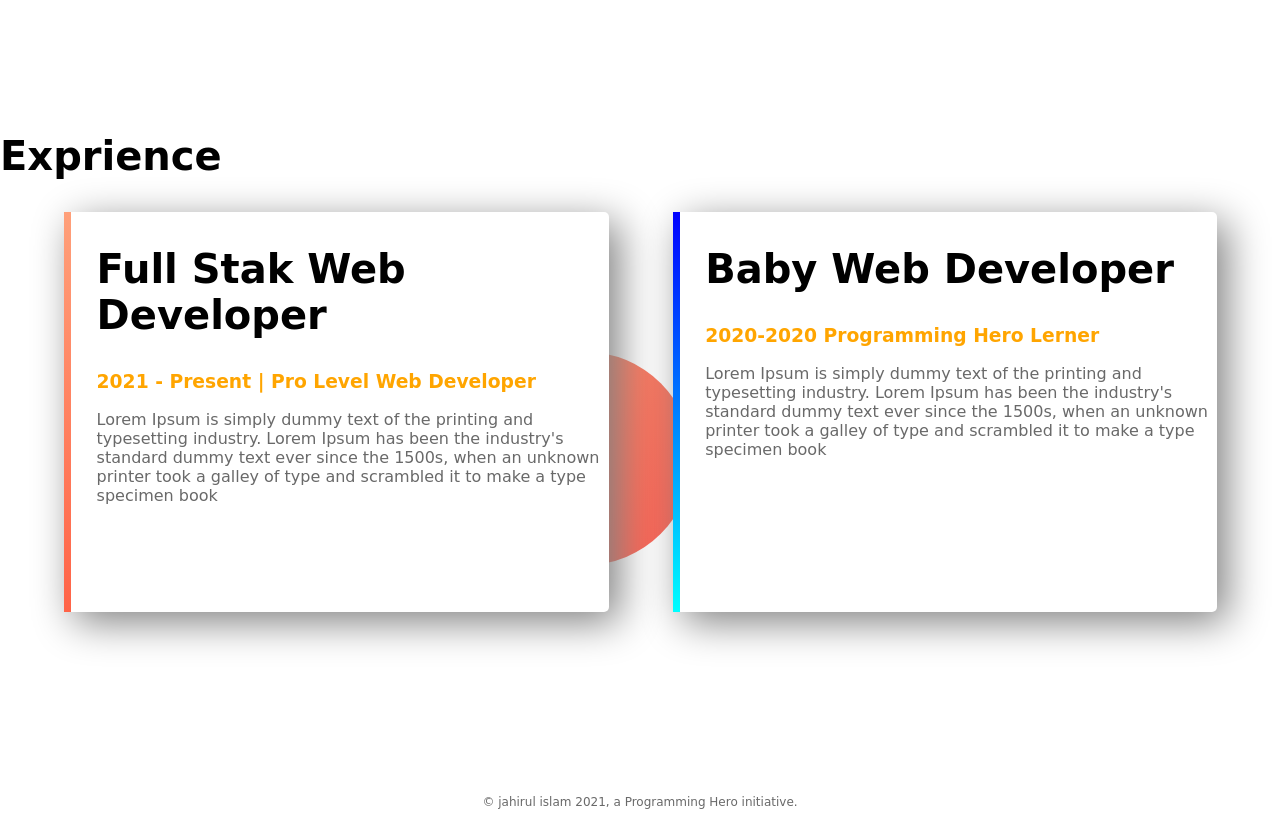
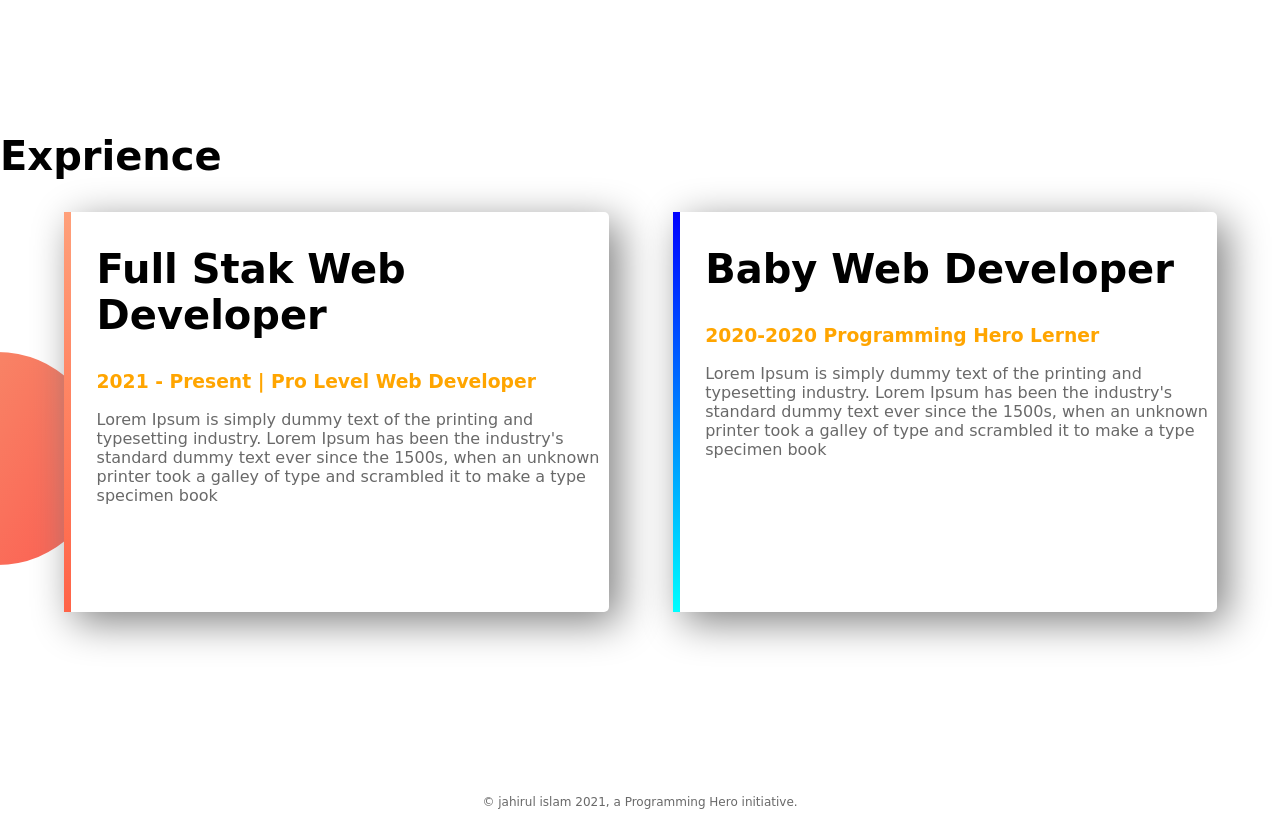
Before and after one commit to jahir555/my-protfolio, a plain HTML site: page index.html in a window 1280 px wide. Shown: the part 1200-2021 px from the top of the page. Drawn offline with Linux system fonts and the light colour scheme; a web font is replaced by a local one.

Commit message:
all done

```diff
--- a/style.css
+++ b/style.css
@@ -56,7 +56,7 @@ p{
 .exprience-area {
 background-image: url("images/exp-bg.png");
 background-repeat: no-repeat;
-background-position: center;
+background-position: left;
 }
 #full-stuck{
     border-left: 7px solid;
```
